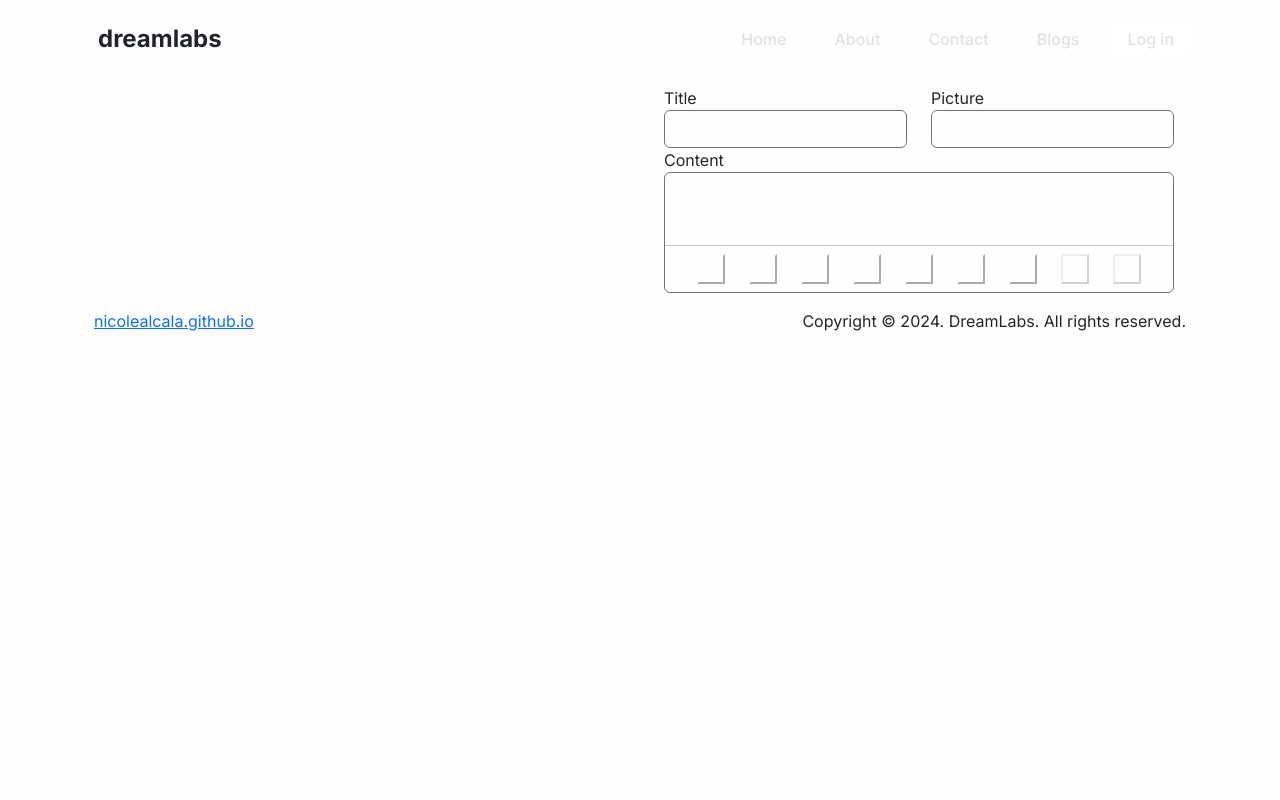
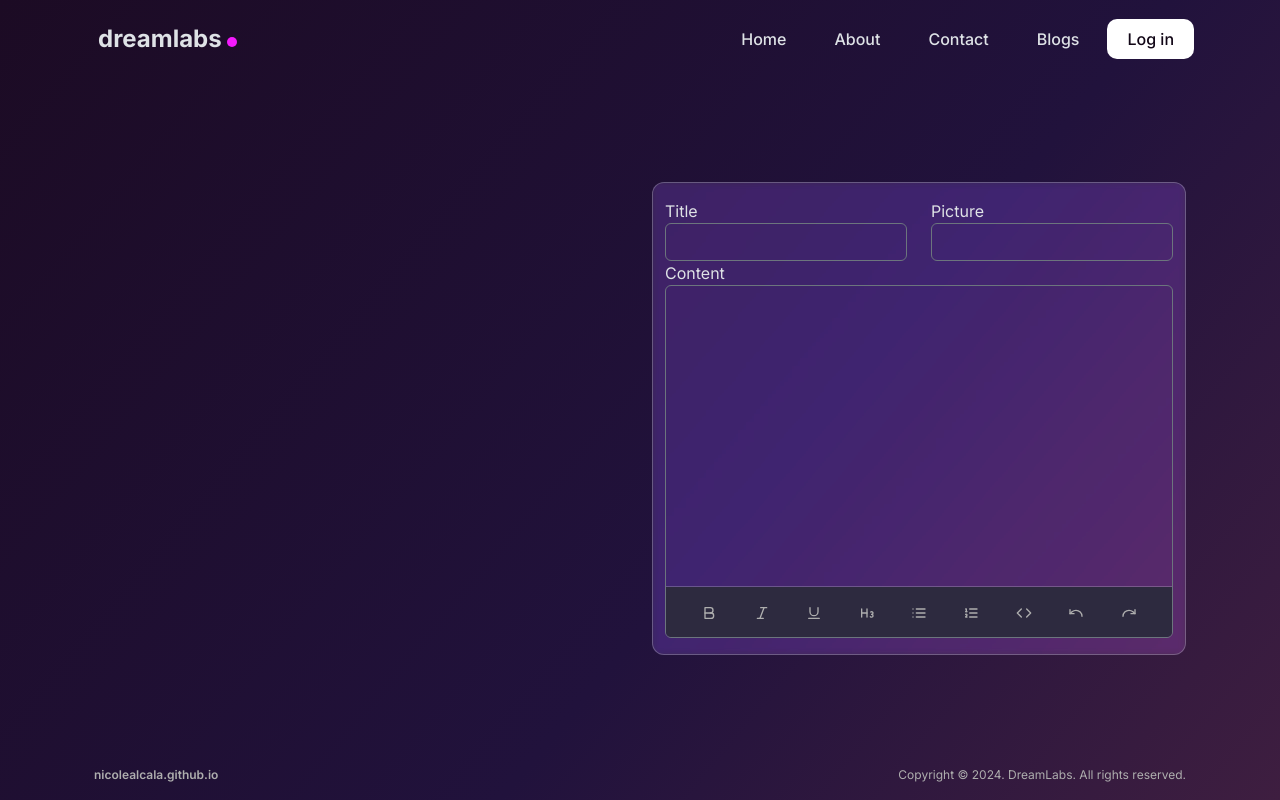
Before and after one commit to nicolealcala/dreamlabs, a Next.js app: page /admin in a window 1280 px wide. Built offline with nearby package versions, Linux system fonts and the light colour scheme; no server answers.

Commit message:
home page

```diff
--- a/src/app/globals.css
+++ b/src/app/globals.css
@@ -1,107 +1,261 @@
+@import url('https://fonts.googleapis.com/css2?family=Poppins:ital,wght@0,100;0,200;0,300;0,400;0,500;0,600;0,700;0,800;0,900;1,100;1,200;1,300;1,400;1,500;1,600;1,700;1,800;1,900&display=swap');
+
 :root {
-  --max-width: 1100px;
-  --border-radius: 12px;
-  --font-mono: ui-monospace, Menlo, Monaco, "Cascadia Mono", "Segoe UI Mono",
-    "Roboto Mono", "Oxygen Mono", "Ubuntu Monospace", "Source Code Pro",
-    "Fira Mono", "Droid Sans Mono", "Courier New", monospace;
-
-  --foreground-rgb: 0, 0, 0;
-  --background-start-rgb: 214, 219, 220;
-  --background-end-rgb: 255, 255, 255;
-
-  --primary-glow: conic-gradient(
-    from 180deg at 50% 50%,
-    #16abff33 0deg,
-    #0885ff33 55deg,
-    #54d6ff33 120deg,
-    #0071ff33 160deg,
-    transparent 360deg
-  );
-  --secondary-glow: radial-gradient(
-    rgba(255, 255, 255, 1),
-    rgba(255, 255, 255, 0)
-  );
-
-  --tile-start-rgb: 239, 245, 249;
-  --tile-end-rgb: 228, 232, 233;
-  --tile-border: conic-gradient(
-    #00000080,
-    #00000040,
-    #00000030,
-    #00000020,
-    #00000010,
-    #00000010,
-    #00000080
-  );
-
-  --callout-rgb: 238, 240, 241;
-  --callout-border-rgb: 172, 175, 176;
-  --card-rgb: 180, 185, 188;
-  --card-border-rgb: 131, 134, 135;
+  --bg-dark: #110616;
+  --bg-mid: #f41afd;
+  --bg-soft: #2d2a3f;
+  --txt-light: #DEE2E6;
+  --txt-soft: #AEAEAE;
+  --yellow: #FFC107;
 }
 
-@media (prefers-color-scheme: dark) {
-  :root {
-    --foreground-rgb: 255, 255, 255;
-    --background-start-rgb: 0, 0, 0;
-    --background-end-rgb: 0, 0, 0;
+* {
+  margin: 0;
+  padding: 0;
+  box-sizing: border-box;
+}
 
-    --primary-glow: radial-gradient(rgba(1, 65, 255, 0.4), rgba(1, 65, 255, 0));
-    --secondary-glow: linear-gradient(
-      to bottom right,
-      rgba(1, 65, 255, 0),
-      rgba(1, 65, 255, 0),
-      rgba(1, 65, 255, 0.3)
-    );
+body {
+  background: linear-gradient(130deg, rgba(28, 11, 36, 1) 0%, rgba(33, 18, 60, 1) 60%, rgba(62, 30, 64, 1) 100%) !important;
+  color: var(--txt-light) !important;
+}
 
-    --tile-start-rgb: 2, 13, 46;
-    --tile-end-rgb: 2, 5, 19;
-    --tile-border: conic-gradient(
-      #ffffff80,
-      #ffffff40,
-      #ffffff30,
-      #ffffff20,
-      #ffffff10,
-      #ffffff10,
-      #ffffff80
-    );
+.container {
+  min-height: 100vh;
+  display: flex;
+  flex-direction: column;
+  justify-content: space-between;
+  width: 100%;
+}
 
-    --callout-rgb: 20, 20, 20;
-    --callout-border-rgb: 108, 108, 108;
-    --card-rgb: 100, 100, 100;
-    --card-border-rgb: 200, 200, 200;
+.img-container {
+  position: relative;
+  width: 500px;
+  height: 500px;
+}
+
+.brandsContainer {
+  position: relative;
+  width: 100%;
+  height: 60px;
+}
+
+.brands {
+  opacity: 0.75;
+}
+
+.img-contain {
+  object-fit: contain;
+}
+
+.img-cover {
+  object-fit: cover;
+}
+
+.txt-color-mid {
+  color: var(--bg-mid)
+}
+
+.txt-color-soft {
+  color: var(--txt-soft);
+}
+
+.txt-weight-mid {
+  font-weight: 600;
+}
+
+.txt-weight-light {
+  font-weight: 300;
+}
+
+.txt-size-large {
+  font-size: 5rem;
+}
+
+.txt-size-mid {
+  font-size: 14px;
+}
+
+.txt-size-small {
+  font-size: 12px;
+}
+
+.btns {
+  /* border-radius: 10px;
+    padding: 10px 15px;
+    color: var(--txt-light);
+    text-decoration: none;
+    background-color: white; */
+  transition: color 0.2s linear;
+}
+
+.primary-btn {
+  color: var(--txt-light) !important;
+  background: linear-gradient(90deg, rgba(213, 26, 253, 1) 0%, rgba(246, 1, 181, 1) 100%);
+  border: 1px solid var(--bg-mid);
+}
+
+.primary-btn:hover {
+  color: var(--bg-soft) !important;
+}
+
+.secondary-btn {
+  color: var(--txt-light) !important;
+  background: transparent;
+  border: 1px solid var(--txt-light) !important;
+}
+
+.secondary-btn:hover {
+  color: var(--yellow) !important;
+  border-color: var(--yellow) !important;
+}
+
+.primary-btn:disabled,
+.secondary-btn:disabled {
+  opacity: 0.7;
+}
+
+#githubBtn {
+  width: 100%;
+  background-color: black;
+  border: none;
+  color: var(--txt-light);
+}
+
+#github:hover {
+  color: var(--bg-mid);
+}
+
+.link {
+  position: relative;
+  text-decoration: none;
+  color: var(--bg-mid);
+}
+
+.link::after {
+  content: "";
+  position: absolute;
+  left: 0;
+  bottom: -5px;
+  width: 0px;
+  height: 3px;
+  background-color: var(--bg-mid);
+  transition: width 0.2s;
+}
+
+.link:hover::after {
+  width: 100%;
+}
+
+.required::after {
+  content: "*";
+  color: red;
+  margin-left: 2px;
+}
+
+.portfolio {
+  color: var(--txt-soft);
+  text-decoration: none;
+  transition: color 0.3s ease;
+}
+
+.portfolio:hover {
+  color: var(--bg-mid);
+}
+
+.inputForm,
+.postBody,
+.createForm {
+  backdrop-filter: blur(3px) saturate(200%);
+  -webkit-backdrop-filter: blur(3px) saturate(200%);
+  background-color: rgba(255, 255, 255, 0.1);
+  border-radius: 12px;
+  border: 1px solid rgba(209, 213, 219, 0.3);
+}
+
+.postBody {
+  backdrop-filter: blur(5px) saturate(150%);
+  -webkit-backdrop-filter: blur(3px) saturate(150%);
+  border: none;
+  border-radius: 0 0 10px 10px;
+}
+
+.inputForm input,
+.contactForm input,
+.contactForm textarea,
+.commentForm input,
+.commentForm textarea,
+.form-control.commentBox {
+  background-color: rgba(255, 255, 255, 0.1);
+
+}
+
+.inputForm input:focus,
+.contactForm input:focus,
+.contactForm textarea:focus,
+.commentForm textarea:focus,
+.commentForm input {
+  background-color: rgba(255, 255, 255, 0.2) !important;
+}
+
+.toolbarBtn {
+  color: var(--txt-soft);
+  padding: 5px;
+  border-radius: 10px;
+  border: none;
+}
+
+.bg-mid {
+  background-color: var(--bg-mid);
+}
+
+.toolbarIcon {
+  height: 1rem;
+}
+
+.ProseMirror:focus {
+  outline: none;
+}
+
+.ProseMirror {
+  height: calc(100vh - 500px);
+  /* max-height: calc(100vh - 450px); */
+  overflow-y: auto;
+}
+
+.autoHeight {
+  height: auto;
+}
+
+@media screen and (max-width: 768px) {
+  .img-container {
+    width: 430px;
+    height: 430px;
+  }
+
+  .txt-size-large {
+    font-size: 4.5rem;
+  }
+
+  .ProseMirror {
+    min-height: calc(100vh - 600px);
   }
 }
 
-* {
-  box-sizing: border-box;
-  padding: 0;
-  margin: 0;
+
+@media screen and (max-width: 500px) {
+  .img-container {
+    width: 350px;
+    height: 350px;
+  }
+
+  .txt-size-large {
+    font-size: 3.8rem;
+  }
 }
 
-html,
-body {
-  max-width: 100vw;
-  overflow-x: hidden;
-}
-
-body {
-  color: rgb(var(--foreground-rgb));
-  background: linear-gradient(
-      to bottom,
-      transparent,
-      rgb(var(--background-end-rgb))
-    )
-    rgb(var(--background-start-rgb));
-}
-
-a {
-  color: inherit;
-  text-decoration: none;
-}
-
-@media (prefers-color-scheme: dark) {
-  html {
-    color-scheme: dark;
+@media screen and (max-width: 400px) {
+  .txt-size-large {
+    font-size: 3.3rem;
   }
 }
--- a/src/app/page.module.css
+++ /dev/null
@@ -1,230 +0,0 @@
-.main {
-  display: flex;
-  flex-direction: column;
-  justify-content: space-between;
-  align-items: center;
-  padding: 6rem;
-  min-height: 100vh;
-}
-
-.description {
-  display: inherit;
-  justify-content: inherit;
-  align-items: inherit;
-  font-size: 0.85rem;
-  max-width: var(--max-width);
-  width: 100%;
-  z-index: 2;
-  font-family: var(--font-mono);
-}
-
-.description a {
-  display: flex;
-  justify-content: center;
-  align-items: center;
-  gap: 0.5rem;
-}
-
-.description p {
-  position: relative;
-  margin: 0;
-  padding: 1rem;
-  background-color: rgba(var(--callout-rgb), 0.5);
-  border: 1px solid rgba(var(--callout-border-rgb), 0.3);
-  border-radius: var(--border-radius);
-}
-
-.code {
-  font-weight: 700;
-  font-family: var(--font-mono);
-}
-
-.grid {
-  display: grid;
-  grid-template-columns: repeat(4, minmax(25%, auto));
-  max-width: 100%;
-  width: var(--max-width);
-}
-
-.card {
-  padding: 1rem 1.2rem;
-  border-radius: var(--border-radius);
-  background: rgba(var(--card-rgb), 0);
-  border: 1px solid rgba(var(--card-border-rgb), 0);
-  transition: background 200ms, border 200ms;
-}
-
-.card span {
-  display: inline-block;
-  transition: transform 200ms;
-}
-
-.card h2 {
-  font-weight: 600;
-  margin-bottom: 0.7rem;
-}
-
-.card p {
-  margin: 0;
-  opacity: 0.6;
-  font-size: 0.9rem;
-  line-height: 1.5;
-  max-width: 30ch;
-  text-wrap: balance;
-}
-
-.center {
-  display: flex;
-  justify-content: center;
-  align-items: center;
-  position: relative;
-  padding: 4rem 0;
-}
-
-.center::before {
-  background: var(--secondary-glow);
-  border-radius: 50%;
-  width: 480px;
-  height: 360px;
-  margin-left: -400px;
-}
-
-.center::after {
-  background: var(--primary-glow);
-  width: 240px;
-  height: 180px;
-  z-index: -1;
-}
-
-.center::before,
-.center::after {
-  content: "";
-  left: 50%;
-  position: absolute;
-  filter: blur(45px);
-  transform: translateZ(0);
-}
-
-.logo {
-  position: relative;
-}
-/* Enable hover only on non-touch devices */
-@media (hover: hover) and (pointer: fine) {
-  .card:hover {
-    background: rgba(var(--card-rgb), 0.1);
-    border: 1px solid rgba(var(--card-border-rgb), 0.15);
-  }
-
-  .card:hover span {
-    transform: translateX(4px);
-  }
-}
-
-@media (prefers-reduced-motion) {
-  .card:hover span {
-    transform: none;
-  }
-}
-
-/* Mobile */
-@media (max-width: 700px) {
-  .content {
-    padding: 4rem;
-  }
-
-  .grid {
-    grid-template-columns: 1fr;
-    margin-bottom: 120px;
-    max-width: 320px;
-    text-align: center;
-  }
-
-  .card {
-    padding: 1rem 2.5rem;
-  }
-
-  .card h2 {
-    margin-bottom: 0.5rem;
-  }
-
-  .center {
-    padding: 8rem 0 6rem;
-  }
-
-  .center::before {
-    transform: none;
-    height: 300px;
-  }
-
-  .description {
-    font-size: 0.8rem;
-  }
-
-  .description a {
-    padding: 1rem;
-  }
-
-  .description p,
-  .description div {
-    display: flex;
-    justify-content: center;
-    position: fixed;
-    width: 100%;
-  }
-
-  .description p {
-    align-items: center;
-    inset: 0 0 auto;
-    padding: 2rem 1rem 1.4rem;
-    border-radius: 0;
-    border: none;
-    border-bottom: 1px solid rgba(var(--callout-border-rgb), 0.25);
-    background: linear-gradient(
-      to bottom,
-      rgba(var(--background-start-rgb), 1),
-      rgba(var(--callout-rgb), 0.5)
-    );
-    background-clip: padding-box;
-    backdrop-filter: blur(24px);
-  }
-
-  .description div {
-    align-items: flex-end;
-    pointer-events: none;
-    inset: auto 0 0;
-    padding: 2rem;
-    height: 200px;
-    background: linear-gradient(
-      to bottom,
-      transparent 0%,
-      rgb(var(--background-end-rgb)) 40%
-    );
-    z-index: 1;
-  }
-}
-
-/* Tablet and Smaller Desktop */
-@media (min-width: 701px) and (max-width: 1120px) {
-  .grid {
-    grid-template-columns: repeat(2, 50%);
-  }
-}
-
-@media (prefers-color-scheme: dark) {
-  .vercelLogo {
-    filter: invert(1);
-  }
-
-  .logo {
-    filter: invert(1) drop-shadow(0 0 0.3rem #ffffff70);
-  }
-}
-
-@keyframes rotate {
-  from {
-    transform: rotate(360deg);
-  }
-  to {
-    transform: rotate(0deg);
-  }
-}
```
Also changed, not shown: src/app/page.jsx (+44 -86 lines).
